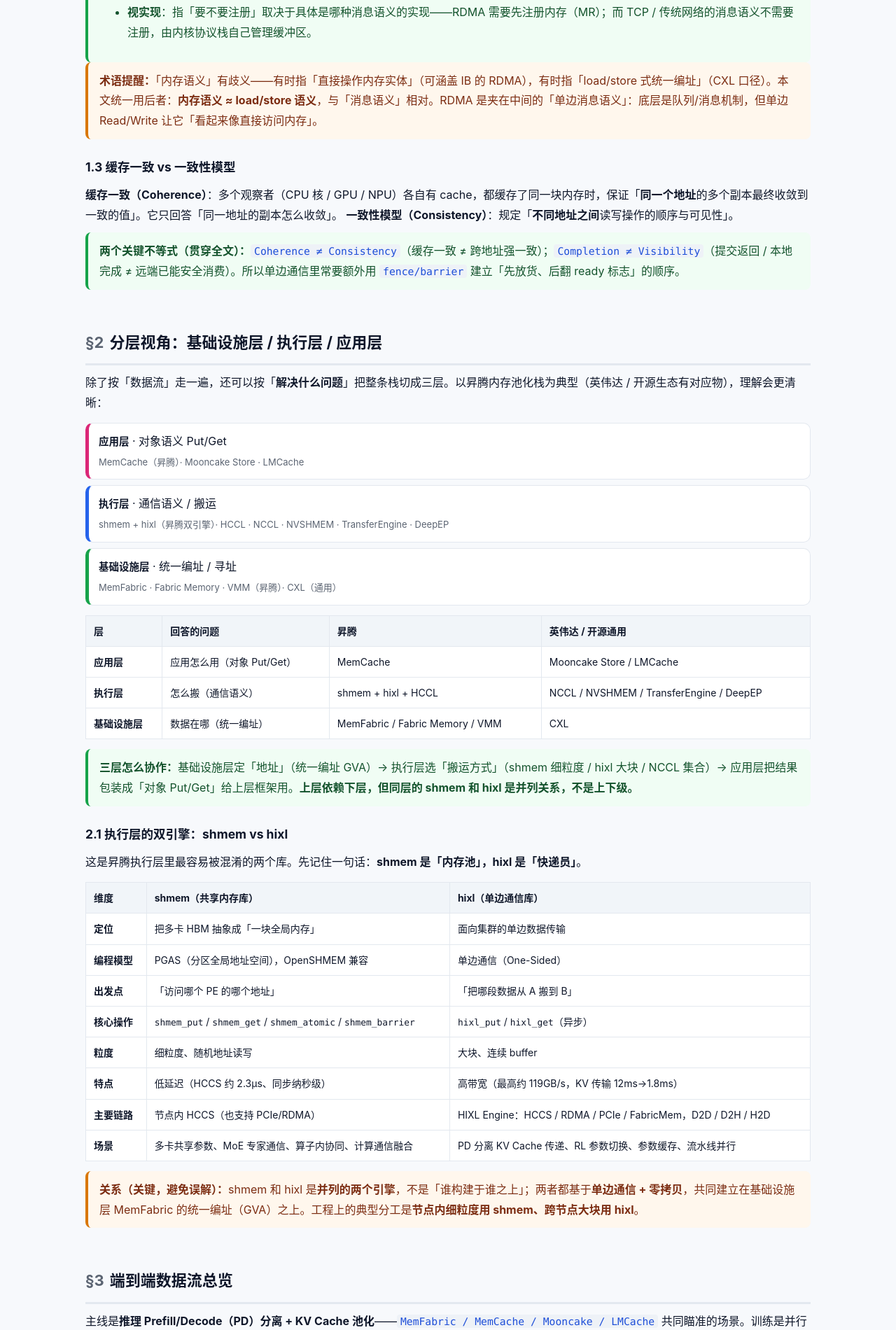
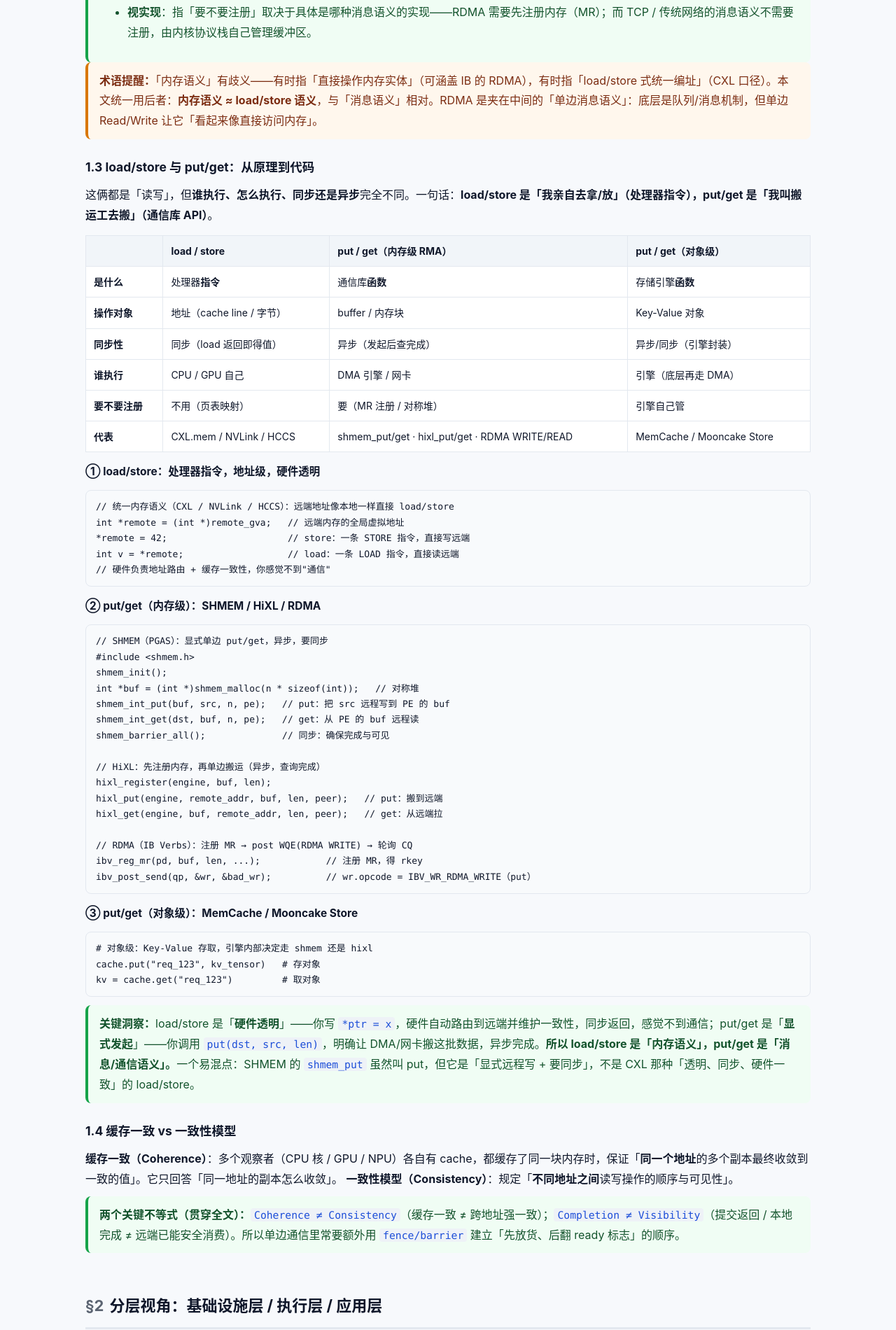
Before and after one commit to luxiangz/llm-tech-map, a Jekyll site: the page notes/llm-dataflow-memory-communication-stack.html, which Jekyll copies as it is, in a window 1280 px wide. Shown: the part 2177-4077 px from the top of the page at 70% size. Built offline with Jekyll 4.4.1, drawn with Linux system fonts in a browser that asks for light colours.

Commit message:
docs: 新增 load/store vs put/get 原理与代码（指令级/内存级/对象级）

```diff
--- a/notes/llm-dataflow-memory-communication-stack.html
+++ b/notes/llm-dataflow-memory-communication-stack.html
@@ -55,6 +55,8 @@
   h4 { font-size:15.5px; margin:14px 0 6px; }
   p { margin:10px 0; }
   code { font-family:"SFMono-Regular","JetBrains Mono",Consolas,monospace; background:var(--code-bg); border-radius:4px; padding:1px 5px; font-size:.92em; color:var(--code-fg); }
+  pre { background:var(--do-bg); border:1px solid var(--line); border-radius:8px; padding:12px 14px; overflow:auto; font-size:13px; line-height:1.65; margin:12px 0; }
+  pre code { background:transparent; padding:0; color:var(--ink); font-size:13px; }
   .card { background:var(--card); border:1px solid var(--line); border-radius:12px; padding:16px 18px; box-shadow:0 1px 3px rgba(15,23,42,.04); }
   .lead { background:var(--lead-bg); border-left:4px solid var(--lead-border); padding:14px 18px; border-radius:8px; color:var(--lead-fg); }
   .warn { background:var(--warn-bg); border-left:4px solid var(--warn-border); padding:12px 16px; border-radius:8px; color:var(--warn-fg); }
@@ -198,7 +200,53 @@
       </div>
       <div class="warn"><b>术语提醒：</b>「内存语义」有歧义——有时指「直接操作内存实体」（可涵盖 IB 的 RDMA），有时指「load/store 式统一编址」（CXL 口径）。本文统一用后者：<b>内存语义 ≈ load/store 语义</b>，与「消息语义」相对。RDMA 是夹在中间的「单边消息语义」：底层是队列/消息机制，但单边 Read/Write 让它「看起来像直接访问内存」。</div>
 
-  <h3>1.3 缓存一致 vs 一致性模型</h3>
+  <h3>1.3 load/store 与 put/get：从原理到代码</h3>
+  <p>这俩都是「读写」，但<b>谁执行、怎么执行、同步还是异步</b>完全不同。一句话：<b>load/store 是「我亲自去拿/放」（处理器指令），put/get 是「我叫搬运工去搬」（通信库 API）</b>。</p>
+  <table>
+    <thead><tr><th></th><th>load / store</th><th>put / get（内存级 RMA）</th><th>put / get（对象级）</th></tr></thead>
+    <tbody>
+      <tr><td><b>是什么</b></td><td>处理器<b>指令</b></td><td>通信库<b>函数</b></td><td>存储引擎<b>函数</b></td></tr>
+      <tr><td><b>操作对象</b></td><td>地址（cache line / 字节）</td><td>buffer / 内存块</td><td>Key-Value 对象</td></tr>
+      <tr><td><b>同步性</b></td><td>同步（load 返回即得值）</td><td>异步（发起后查完成）</td><td>异步/同步（引擎封装）</td></tr>
+      <tr><td><b>谁执行</b></td><td>CPU / GPU 自己</td><td>DMA 引擎 / 网卡</td><td>引擎（底层再走 DMA）</td></tr>
+      <tr><td><b>要不要注册</b></td><td>不用（页表映射）</td><td>要（MR 注册 / 对称堆）</td><td>引擎自己管</td></tr>
+      <tr><td><b>代表</b></td><td>CXL.mem / NVLink / HCCS</td><td>shmem_put/get · hixl_put/get · RDMA WRITE/READ</td><td>MemCache / Mooncake Store</td></tr>
+    </tbody>
+  </table>
+
+  <h4>① load/store：处理器指令，地址级，硬件透明</h4>
+  <pre><code>// 统一内存语义（CXL / NVLink / HCCS）：远端地址像本地一样直接 load/store
+int *remote = (int *)remote_gva;   // 远端内存的全局虚拟地址
+*remote = 42;                      // store：一条 STORE 指令，直接写远端
+int v = *remote;                   // load：一条 LOAD 指令，直接读远端
+// 硬件负责地址路由 + 缓存一致性，你感觉不到"通信"</code></pre>
+
+  <h4>② put/get（内存级）：SHMEM / HiXL / RDMA</h4>
+  <pre><code>// SHMEM（PGAS）：显式单边 put/get，异步，要同步
+#include &lt;shmem.h&gt;
+shmem_init();
+int *buf = (int *)shmem_malloc(n * sizeof(int));   // 对称堆
+shmem_int_put(buf, src, n, pe);   // put：把 src 远程写到 PE 的 buf
+shmem_int_get(dst, buf, n, pe);   // get：从 PE 的 buf 远程读
+shmem_barrier_all();              // 同步：确保完成与可见
+
+// HiXL：先注册内存，再单边搬运（异步，查询完成）
+hixl_register(engine, buf, len);
+hixl_put(engine, remote_addr, buf, len, peer);   // put：搬到远端
+hixl_get(engine, buf, remote_addr, len, peer);   // get：从远端拉
+
+// RDMA（IB Verbs）：注册 MR → post WQE(RDMA WRITE) → 轮询 CQ
+ibv_reg_mr(pd, buf, len, ...);            // 注册 MR，得 rkey
+ibv_post_send(qp, &wr, &bad_wr);          // wr.opcode = IBV_WR_RDMA_WRITE（put）</code></pre>
+
+  <h4>③ put/get（对象级）：MemCache / Mooncake Store</h4>
+  <pre><code># 对象级：Key-Value 存取，引擎内部决定走 shmem 还是 hixl
+cache.put("req_123", kv_tensor)   # 存对象
+kv = cache.get("req_123")         # 取对象</code></pre>
+
+  <div class="note"><b>关键洞察：</b>load/store 是「<b>硬件透明</b>」——你写 <code>*ptr = x</code>，硬件自动路由到远端并维护一致性，同步返回，感觉不到通信；put/get 是「<b>显式发起</b>」——你调用 <code>put(dst, src, len)</code>，明确让 DMA/网卡搬这批数据，异步完成。<b>所以 load/store 是「内存语义」，put/get 是「消息/通信语义」。</b>一个易混点：SHMEM 的 <code>shmem_put</code> 虽然叫 put，但它是「显式远程写 + 要同步」，不是 CXL 那种「透明、同步、硬件一致」的 load/store。</div>
+
+  <h3>1.4 缓存一致 vs 一致性模型</h3>
   <p>
     <b>缓存一致（Coherence）</b>：多个观察者（CPU 核 / GPU / NPU）各自有 cache，都缓存了同一块内存时，保证「<b>同一个地址</b>的多个副本最终收敛到一致的值」。它只回答「同一地址的副本怎么收敛」。
     <b>一致性模型（Consistency）</b>：规定「<b>不同地址之间</b>读写操作的顺序与可见性」。
```
